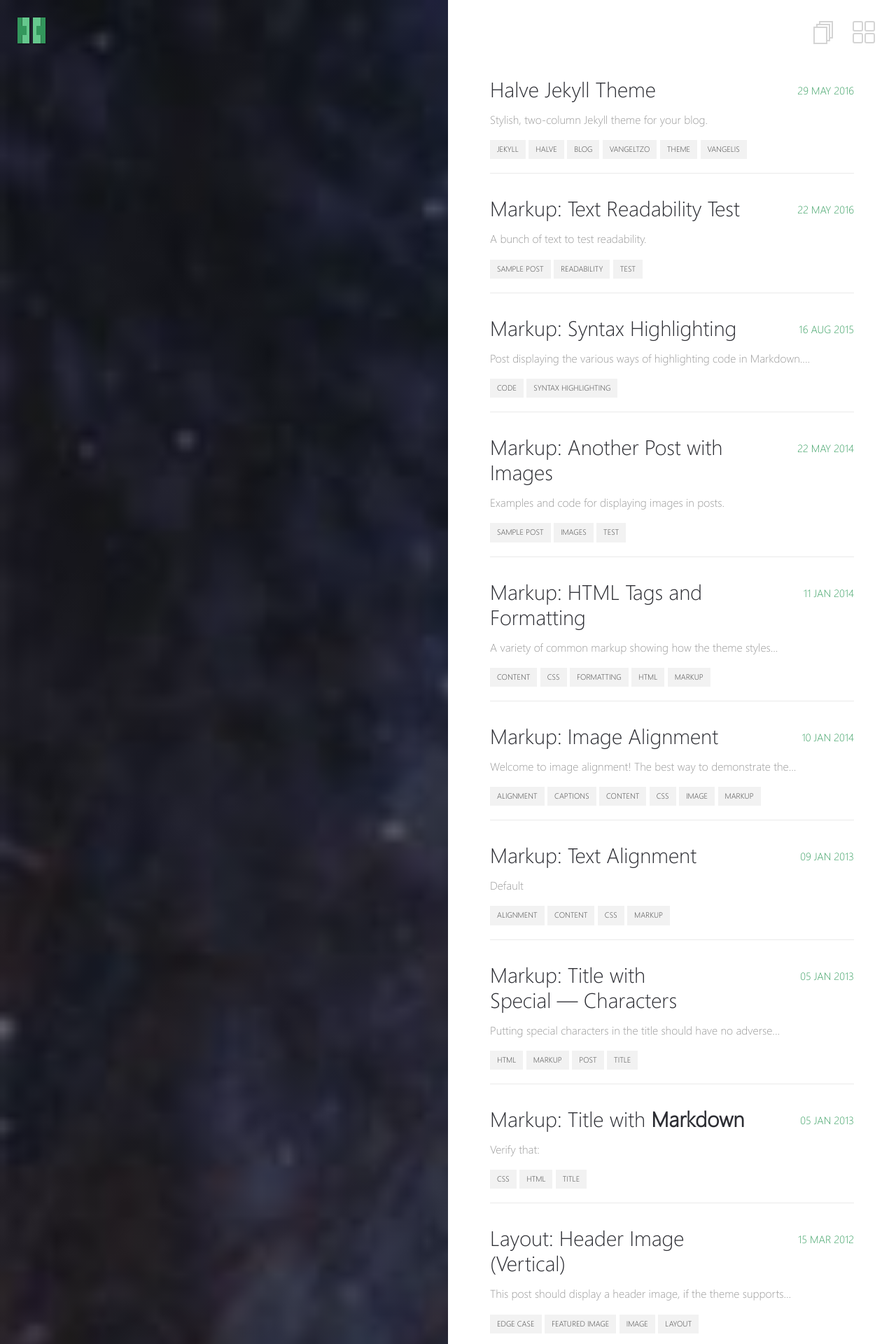
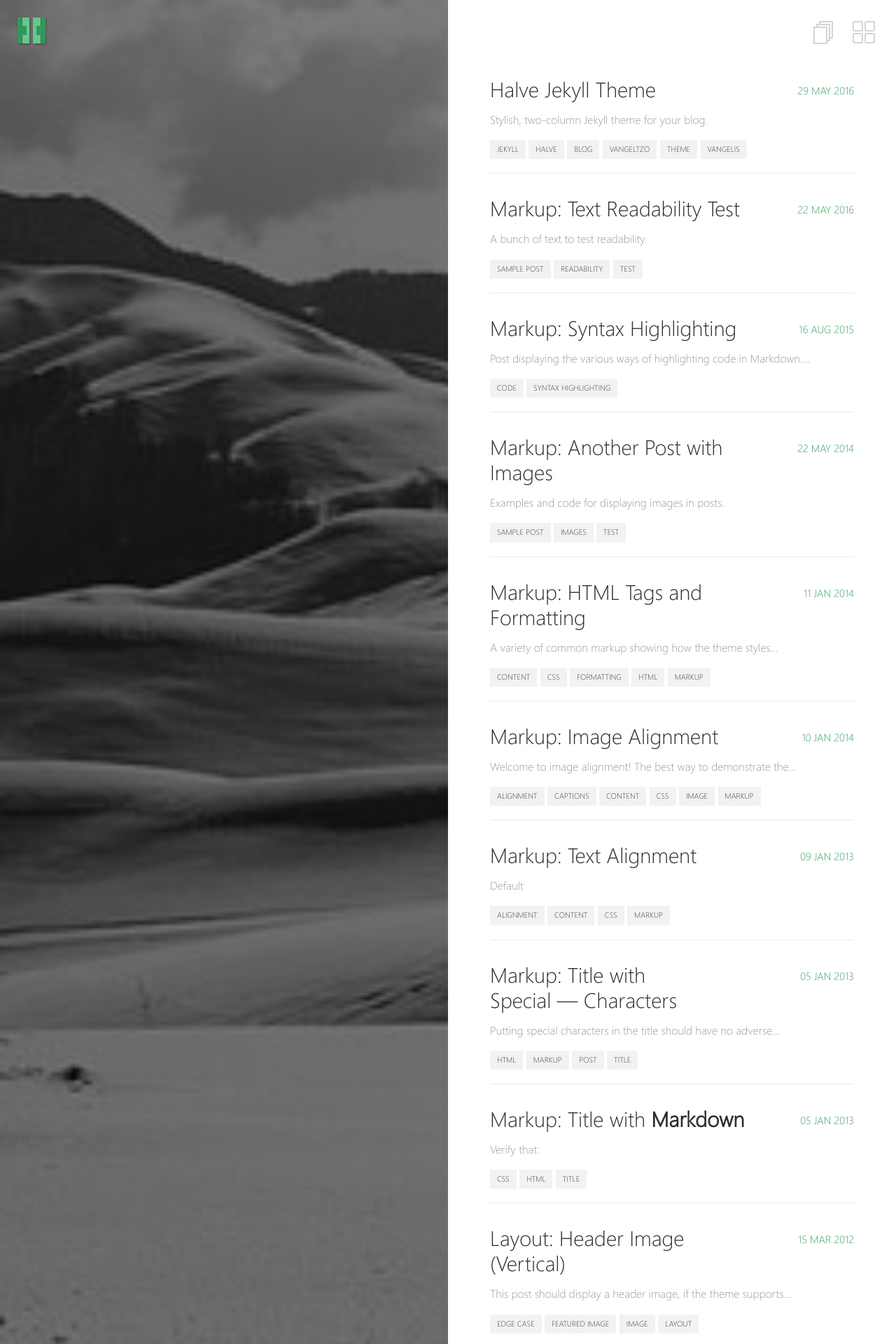
Before and after one commit to oslongjourney/oslongjourney.github.io, a Jekyll site: the page built from _pages/posts.md, in a window 1280 px wide. Shown: the top 1920 px of the page at 70% size. Built offline with Jekyll 4.4.1, drawn with Linux system fonts in a browser that asks for light colours.

Commit message:
update post image

```diff
--- a/_config.yml
+++ b/_config.yml
@@ -10,7 +10,7 @@ locale: en_US
 # Left Block Images
 background:
   homepage: images/home.png                           # this image will be shown on homepage's left block
-  post-list: images/unsplash-image-10.jpg             # this image will be shown on post list page
+  post-list: images/home.png             # this image will be shown on post list page
   default-post: images/unsplash-gallery-image-3.jpg   # this image will be shown when post's front matter doesn't specify any image
 
 # Jekyll
```
